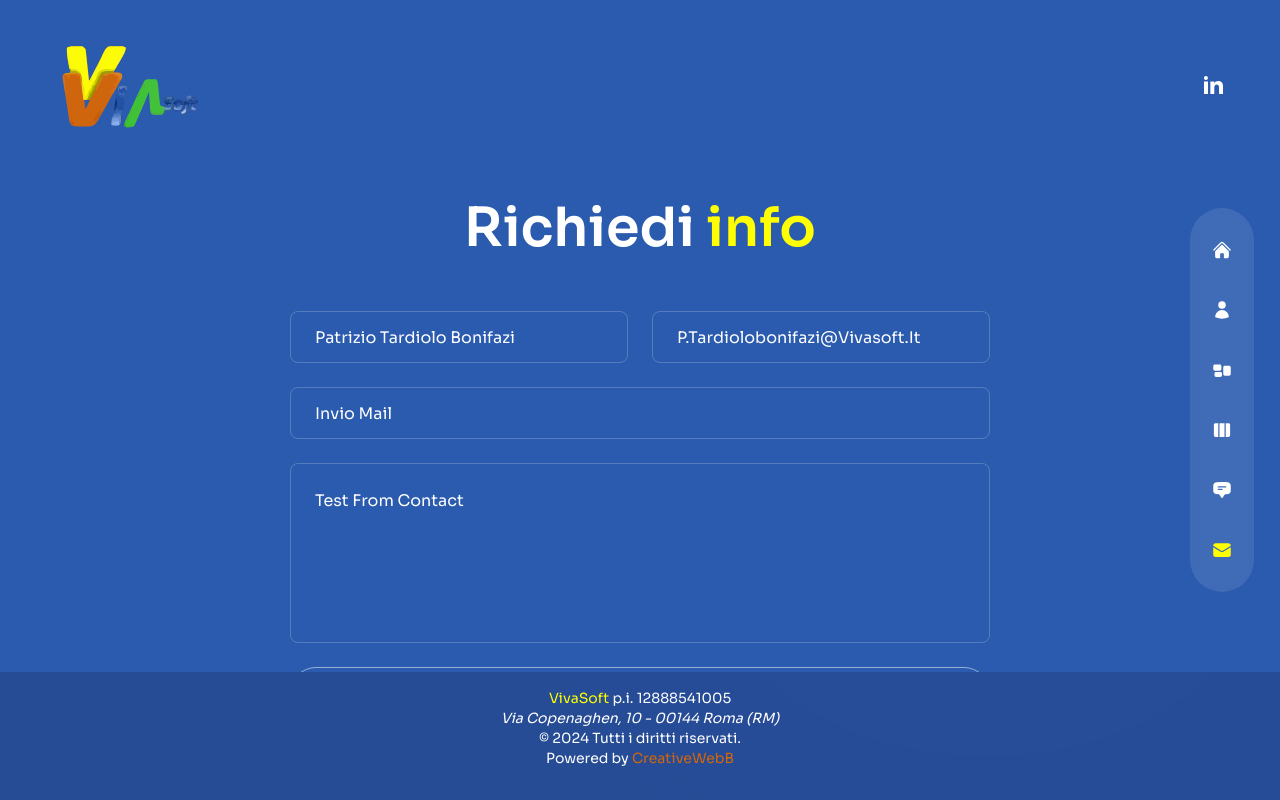
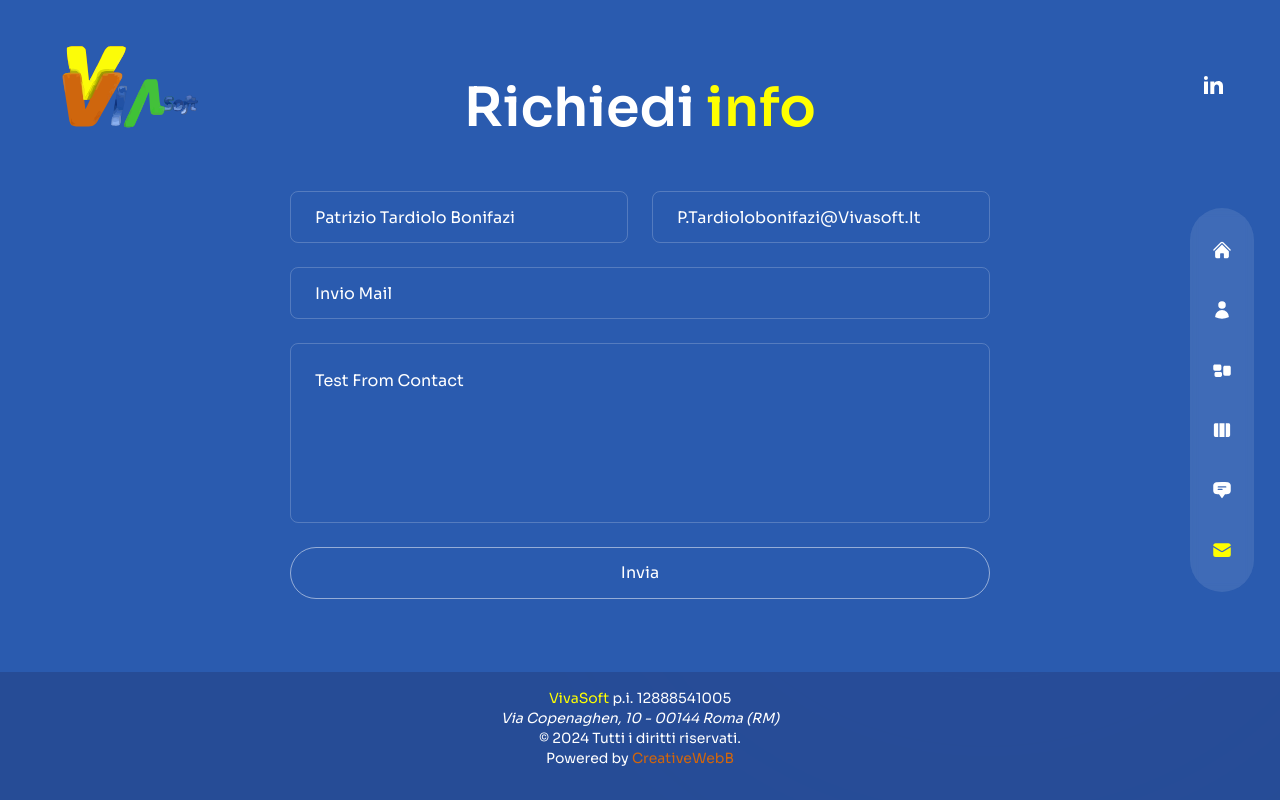
Before and after one commit to Patrita63/Template_Vivasoft-main, a Next.js app: page /contact in a window 1280 px wide. Built offline with nearby package versions, Linux system fonts and the light colour scheme.

Commit message:
Contact prima <div className='flex flex-col w-full max-w-[700px] pt-60'> dopo <div className='flex flex-col w-full max-w-[700px]'>

```diff
--- a/pages/contact/index.js
+++ b/pages/contact/index.js
@@ -154,7 +154,7 @@ const Contact = () => {
     <div className='h-full bg-primary'>
       <div className='container mx-auto py-32 text-center xl:text-left flex items-center justify-center overflow-hidden h-full'>
         {/* text & form */}
-        <div className='flex flex-col w-full max-w-[700px] pt-60'>
+        <div className='flex flex-col w-full max-w-[700px]'>
           {/* text */}
           <motion.h2
             variants={fadeIn('up', 0.2)}
```
